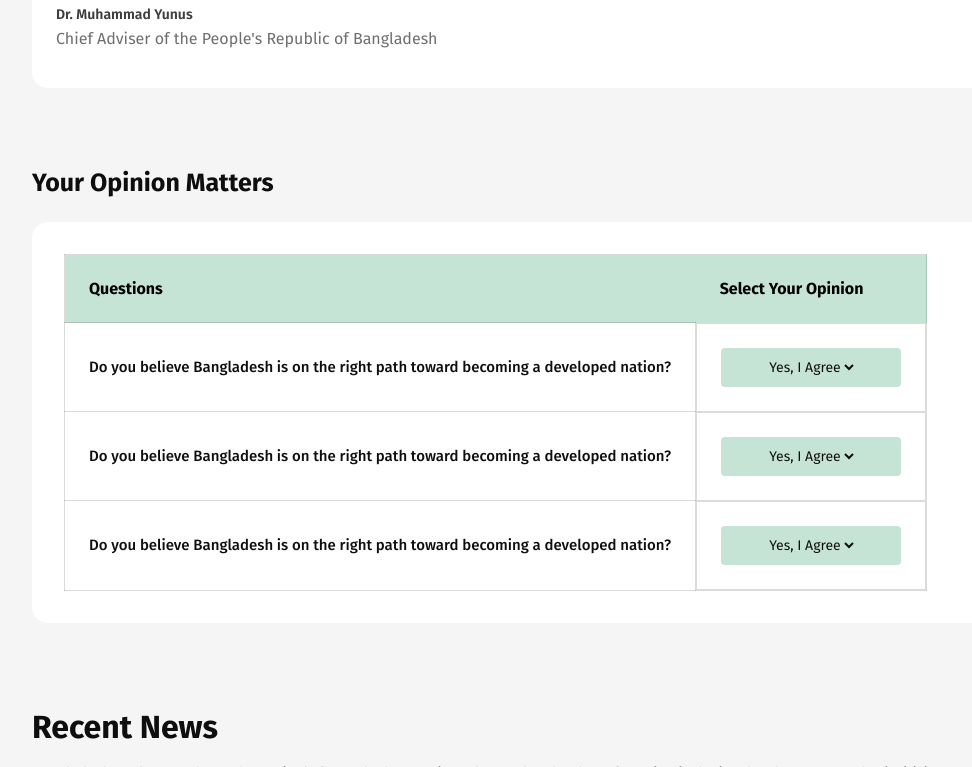
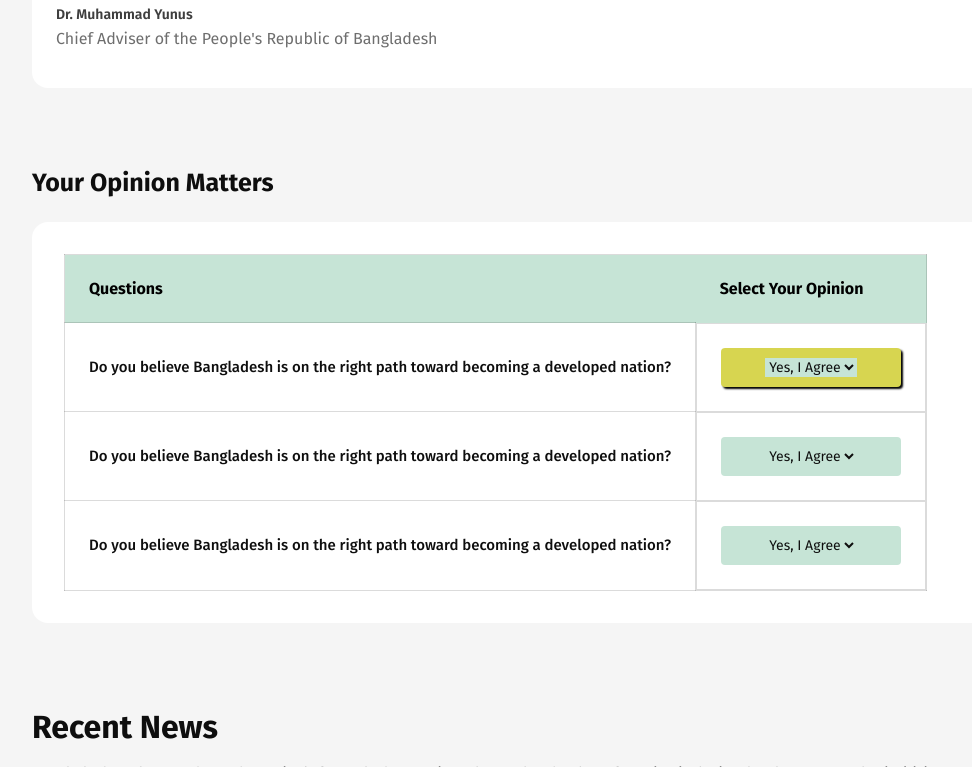
Before and after one commit to mowlyray/webcourse-Assignment1, a plain HTML site: page index.html in a window 1280 px wide. In both pictures the pointer is over the element 939 px from the left and 2051 px from the top of the page. Shown: the part 1684-2451 px from the top of the page, without its empty margins (128-1100 px from the left). Drawn offline with Linux system fonts and the light colour scheme.

Commit message:
added some style

```diff
--- a/style.css
+++ b/style.css
@@ -384,6 +384,13 @@ select {
   outline: none;
   font-family: Fira Sans;
 }
+table .select:hover{
+  background-color: #d7d550;
+  transition: 0.6s;
+  color: white;
+  box-shadow: 2px 2px 2px black;
+
+}
 option {
   width: 152px;
 }
```
